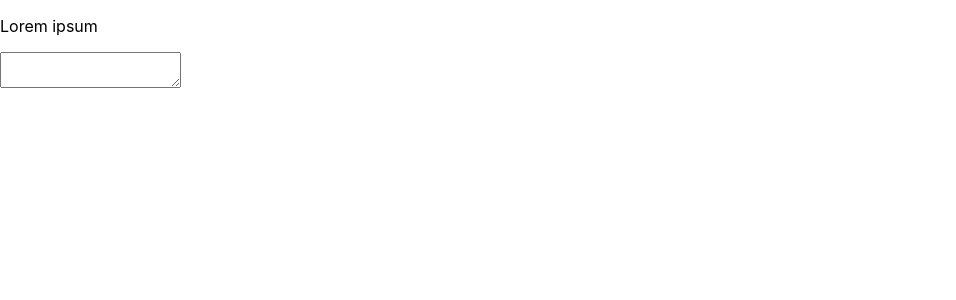
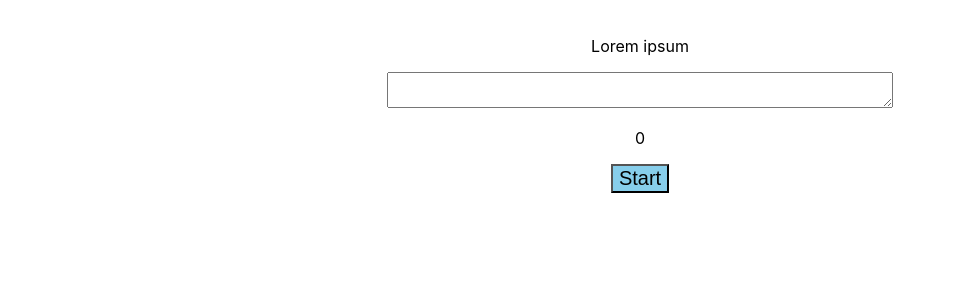
Before and after one commit to KateHoward10/typing-speed-test, a React (Create React App) app: page / in a window 1280 px wide. Shown: the top 300 px of the page, without its empty margins (0-956 px from the left). Built offline with nearby package versions, Linux system fonts and the light colour scheme.

Commit message:
Start and stop timer

```diff
--- a/src/App.css
+++ b/src/App.css
@@ -1,38 +1,13 @@
-.App {
+.container {
   text-align: center;
+  padding: 20px;
 }
 
-.App-logo {
-  height: 40vmin;
-  pointer-events: none;
+textarea {
+  width: 500px;
 }
 
-@media (prefers-reduced-motion: no-preference) {
-  .App-logo {
-    animation: App-logo-spin infinite 20s linear;
-  }
+button {
+  font-size: 20px;
+  background-color: skyblue;
 }
-
-.App-header {
-  background-color: #282c34;
-  min-height: 100vh;
-  display: flex;
-  flex-direction: column;
-  align-items: center;
-  justify-content: center;
-  font-size: calc(10px + 2vmin);
-  color: white;
-}
-
-.App-link {
-  color: #61dafb;
-}
-
-@keyframes App-logo-spin {
-  from {
-    transform: rotate(0deg);
-  }
-  to {
-    transform: rotate(360deg);
-  }
-}
--- a/src/App.tsx
+++ b/src/App.tsx
@@ -1,16 +1,31 @@
-import React, { useState } from 'react';
+import React, { useState, useEffect } from 'react';
 import './App.css';
+import useInterval from './useInterval';
 
 function App() {
   const textToCopy: string = "Lorem ipsum";
   const [textTyped, setTextTyped] = useState<string>("");
+  const [timing, toggleTiming] = useState<boolean>(false);
+  const [time, setTime] = useState<number>(0);
+
+  useInterval(() => {
+    setTime(time + 1);
+  }, timing ? 1000 : null);
+
+  useEffect(() => {
+    if (textTyped === textToCopy) {
+      toggleTiming(false);
+    }
+  }, [textTyped]);
 
   return (
-    <>
+    <div className="container">
       <p>{textToCopy}</p>
       <textarea onChange={e => setTextTyped(e.target.value)}></textarea>
       <div style={{ color: textTyped === textToCopy ? 'green' : 'black'}}>{textTyped}</div>
-    </>
+      <p>{time}</p>
+      <button onClick={() => toggleTiming(true)}>Start</button>
+    </div>
   );
 }
 
--- /dev/null
+++ b/src/useInterval.js
@@ -0,0 +1,20 @@
+import { useEffect, useRef } from 'react';
+
+export default function useInterval(callback, delay) {
+  const savedCallback = useRef();
+  useEffect(() => {
+    savedCallback.current = callback;
+  }, [callback]);
+
+  useEffect(() => {
+    function tick() {
+      savedCallback.current();
+    }
+    if (delay !== null) {
+      const id = setInterval(tick, delay);
+      return () => {
+        clearInterval(id);
+      };
+    }
+  }, [delay]);
+}
```
